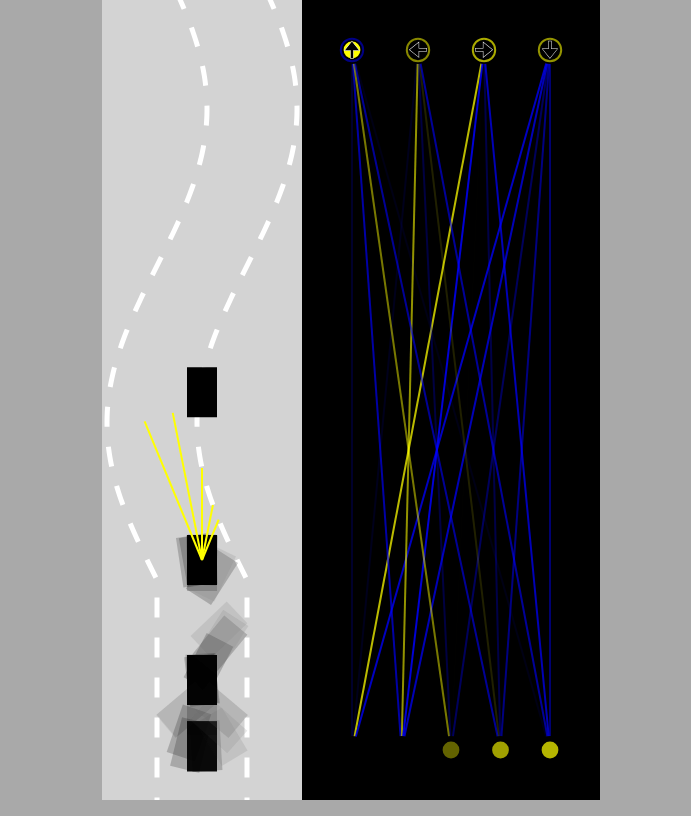
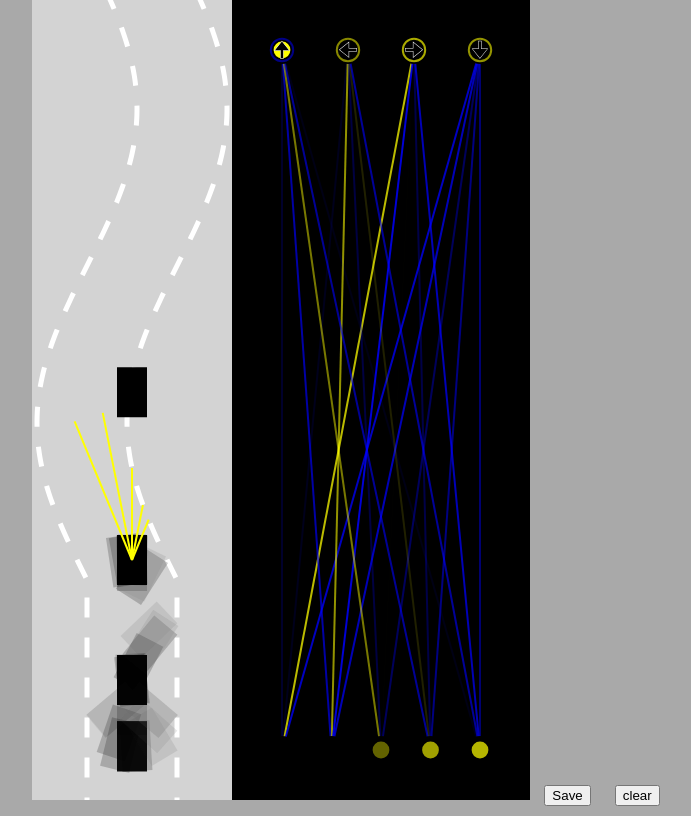
Before and after one commit to venura449/Self-Driven-Car, a plain HTML site: page index.html in a window 1280 px wide. Shown: the whole page, without its empty margins (289-980 px from the left). Drawn offline with Linux system fonts and the light colour scheme; animation ran at ten frames a second.

Commit message:
changes added

```diff
--- a/index.html
+++ b/index.html
@@ -14,5 +14,12 @@
    <script src="controls.js"></script>
    <script src="car.js"></script>
    <script src="main.js"></script>
+   <button class="btn" onclick="save()">
+Save
+   </button>
+
+   <button class="btn" onclick="localStorage.clear()">
+      clear
+         </button>
 </body>
 </html>
--- a/style.css
+++ b/style.css
@@ -10,3 +10,6 @@ body{
 #networkCanvas{
    background:black;
 }
+.btn{
+ margin:10px;
+}
```
